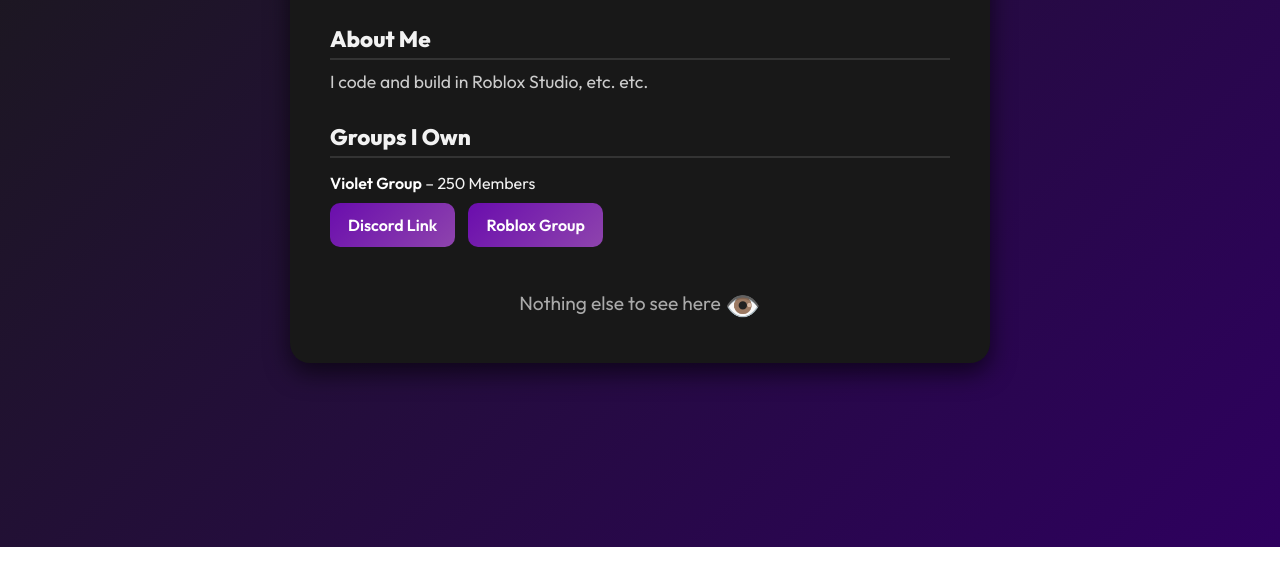
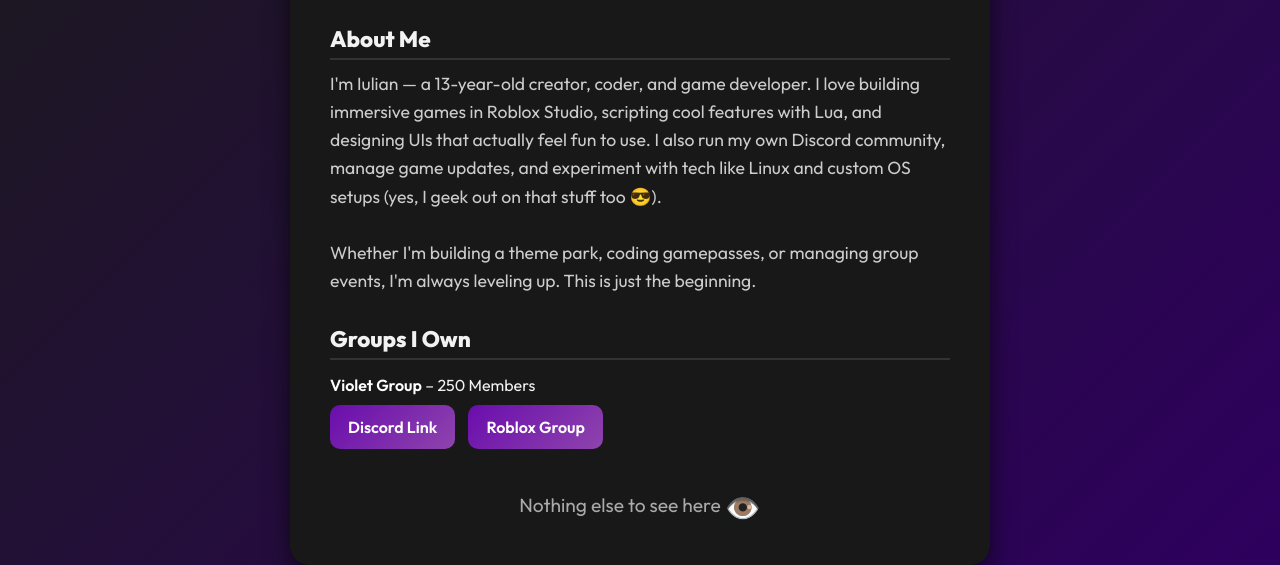
Before and after one commit to Iulian-lol/iulian-lol.github.io, a plain HTML site: page index.html in a window 1280 px wide. Shown: the part 253-818 px from the top of the page. Drawn offline with Linux system fonts and the light colour scheme.

Commit message:
index.html

```diff
--- a/index.html
+++ b/index.html
@@ -60,6 +60,7 @@
     p {
       font-size: 1.1rem;
       color: #ccc;
+      line-height: 1.6;
     }
 
     .group {
@@ -117,7 +118,14 @@
     <h1>Hello, I'm Iulian and this is the stuff I do</h1>
 
     <h2>About Me</h2>
-    <p>I code and build in Roblox Studio, etc. etc.</p>
+    <p>
+      I'm Iulian — a 13-year-old creator, coder, and game developer.
+      I love building immersive games in Roblox Studio, scripting cool features with Lua, and designing UIs that actually feel fun to use.
+      I also run my own Discord community, manage game updates, and experiment with tech like Linux and custom OS setups (yes, I geek out on that stuff too 😎).
+      <br><br>
+      Whether I'm building a theme park, coding gamepasses, or managing group events, I'm always leveling up.
+      This is just the beginning.
+    </p>
 
     <h2>Groups I Own</h2>
     <div class="group">
```
